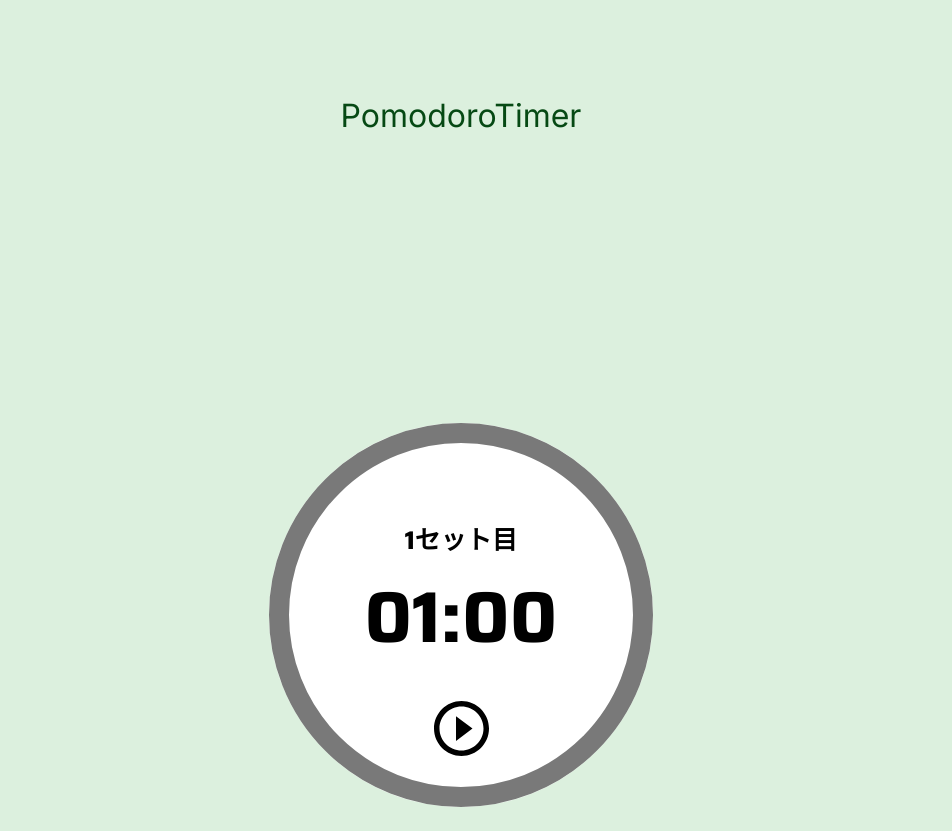
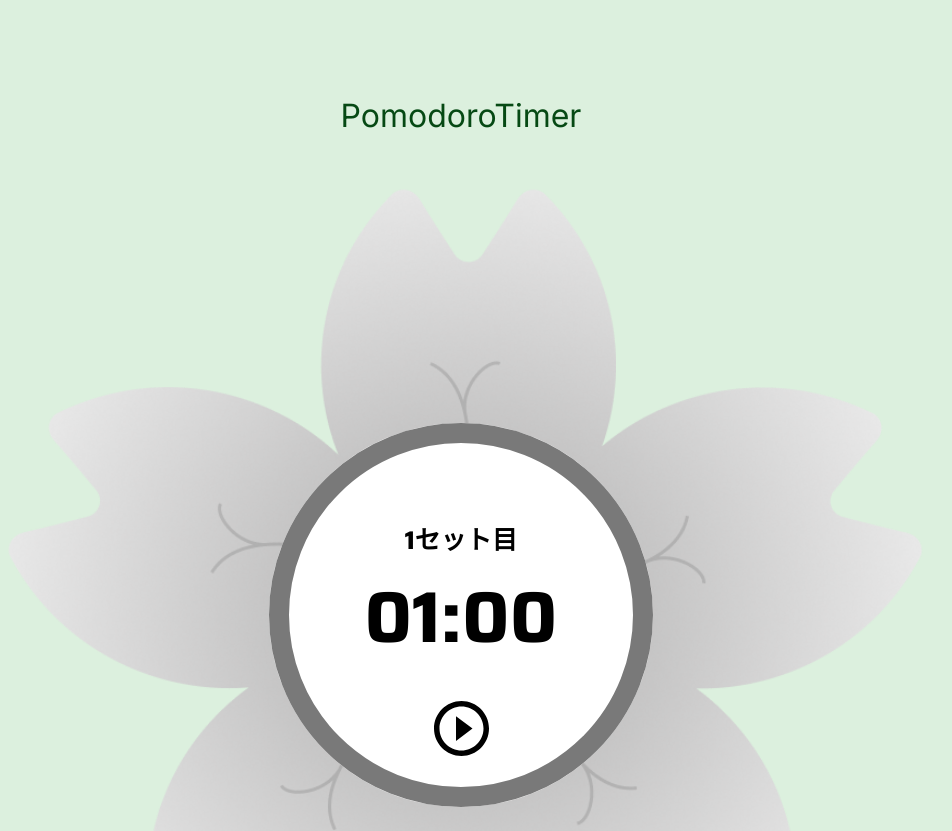
Before and after one commit to YukaChoco/blossom-pomodoro-timer, a Next.js app: page / in a window 1280 px wide. Shown: the top 831 px of the page, without its empty margins (179-1131 px from the left). Built offline with nearby package versions, Linux system fonts and the light colour scheme; a web font is replaced by a local one.

Commit message:
灰色の桜を後ろに配置

```diff
--- a/app/components/Timer.tsx
+++ b/app/components/Timer.tsx
@@ -52,8 +52,8 @@ export default function Timer({
 
   return (
     <div className={styles.sakuracontainer}>
+      <img src="./Frame3.png" className={styles.clip} />
       <img src="./Frame2.png" className={styles.clip} style={{ clipPath }} />
-      {/* <div className={styles.sakuraImage} /> */}
       <div className={styles.container}>
         <CircularProgress
           sx={{
--- a/app/components/timer.module.css
+++ b/app/components/timer.module.css
@@ -36,9 +36,12 @@
 
 .sakuracontainer {
   position: relative;
+  width: 60rem;
+  height: 60rem;
 }
 
 .clip {
+  position: absolute;
   width: 60rem;
   height: 60rem;
 }
```
